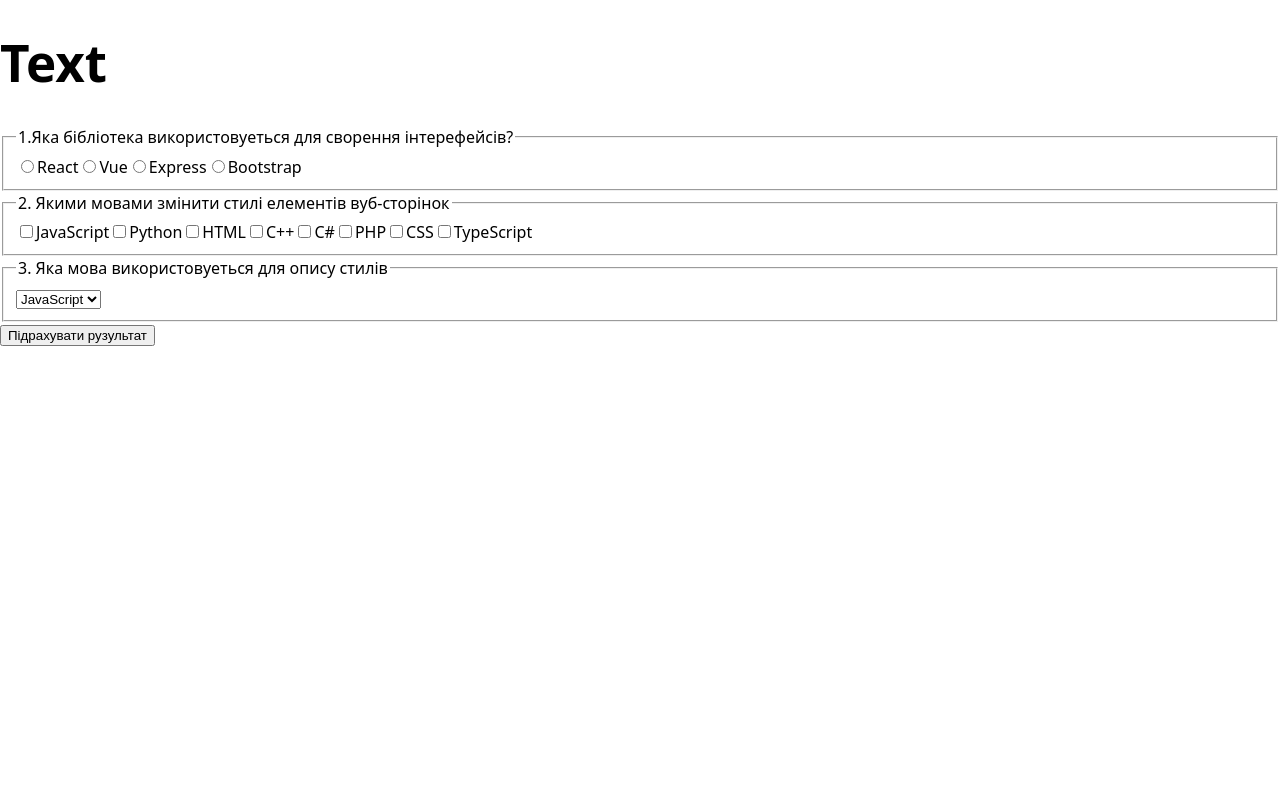
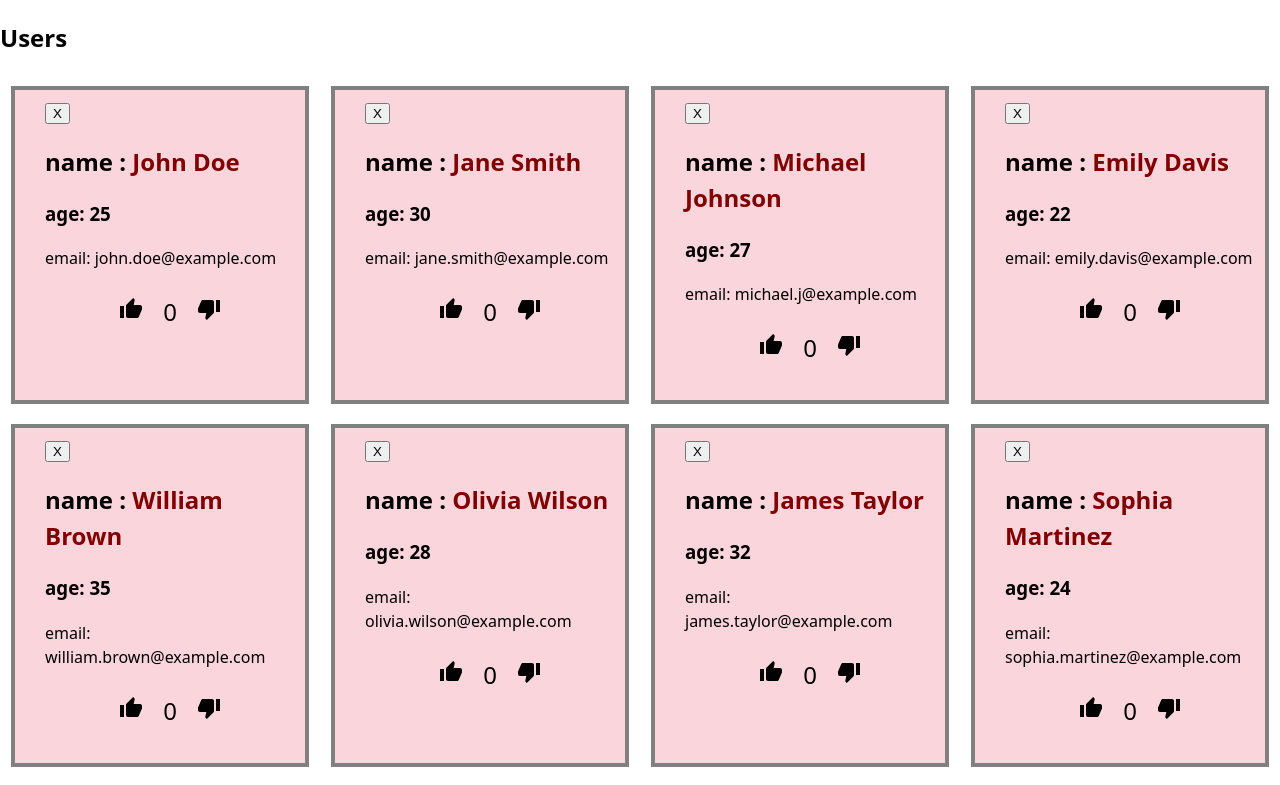
Before and after one commit to shapel3/react-practice-09-12-2025, a React (Vite) app: page / in a window 1280 px wide. Shown: the top 785 px of the page. Built offline with nearby package versions, Linux system fonts and the light colour scheme.

Commit message:
Sass Practice

```diff
--- a/package.json
+++ b/package.json
@@ -12,6 +12,7 @@
   "dependencies": {
     "@mdi/js": "^7.4.47",
     "@mdi/react": "^1.6.1",
+    "classnames": "^2.5.1",
     "react": "^19.2.0",
     "react-dom": "^19.2.0"
   },
@@ -24,6 +25,7 @@
     "eslint-plugin-react-hooks": "^7.0.1",
     "eslint-plugin-react-refresh": "^0.4.24",
     "globals": "^16.5.0",
+    "sass": "^1.97.3",
     "vite": "^7.2.4"
   }
 }
--- a/src/App.jsx
+++ b/src/App.jsx
@@ -1,10 +1,11 @@
-import QuizPage from './pages/QuizPage';
+import UsersSection from './components/UsersSection/UsersSection'
 
 function App() {
   return(
     <>
-    <QuizPage />
+    <UsersSection />
   </>
+
   )
 
 }
--- /dev/null
+++ b/src/common/styles/_colors.scss
@@ -0,0 +1,10 @@
+$mainTextColor: black;
+$secondaryTextColor: gray;
+
+$mainBgColor: white;
+$secondaryBgColor:  rgb(251, 213, 220);
+
+$borderColor: gray;
+
+$accentColor: maroon;
+$infoColor: green;
--- /dev/null
+++ b/src/common/styles/_mixins.scss
@@ -0,0 +1,7 @@
+@mixin flex($fd, $fw, $jc, $ai) {
+  display: flex;
+  flex-direction:$fd ;
+  flex-wrap: $fw;
+  justify-content: $jc;
+  align-items: $ai;
+}
--- a/src/components/Shop/ProductsTable/ProductsTable.jsx
+++ b/src/components/Shop/ProductsTable/ProductsTable.jsx
@@ -1,6 +1,6 @@
 import PropTypes from 'prop-types'
 import Product from "../Product/Product";
-import styles from "./ProductsTable.module.css";
+import styles from "./ProductsTable.module.scss";
 
 const ProductsTable = (props) => {
     const {products, addNewProduct} = props;
--- a/src/components/UserProfile/UserProfile.jsx
+++ b/src/components/UserProfile/UserProfile.jsx
@@ -1,9 +1,10 @@
-import PropTypes from 'prop-types';
+import PropTypes from "prop-types";
 
 import { useState } from "react";
-import Icon from '@mdi/react';
-import { mdiThumbUp ,  mdiThumbDown } from '@mdi/js';
-import styles from "./UserProfile.module.css";
+import Icon from "@mdi/react";
+import { mdiThumbUp, mdiThumbDown } from "@mdi/js";
+import cx from "classnames";
+import styles from "./UserProfile.module.scss";
 
 const UserProfile = (props) => {
   const {
@@ -18,45 +19,57 @@
   };
   const addLike = (event) => {
     event.stopPropagation();
-    setAmount(amount+1)};
+    setAmount(amount + 1);
+  };
   const subLike = (event) => {
     event.stopPropagation();
     if (amount > 0) {
-      setAmount(amount -1 )
+      setAmount(amount - 1);
     } else {
       setAmount(0);
     }
   };
- const changeIsDelete = ()=>{
-  setIsDelete(true);
- }
- if(isDelete) return null;
+  const changeIsDelete = () => {
+    setIsDelete(true);
+  };
+  const articleClasses = cx(styles["user-profile"], {
+    [styles["select"]]: isSelect,
+    [styles["noselect"]]: !isSelect,
+  });
+
+  if (isDelete) return null;
   return (
     <article
       onClick={changeIsSelect}
-      className={styles["user-profile"]}
+      className={articleClasses}
       style={{ border: borderSelect }}
     >
-       <button onClick={changeIsDelete}>X</button>
+      <button onClick={changeIsDelete}>X</button>
 
-      <h2>name : {name}</h2>
+      <h2>
+        name : <span>{name}</span>
+      </h2>
       <h3>age: {age}</h3>
       <p>email: {email}</p>
       <p className={styles.flex}>
-        <span onClick={addLike}><Icon path={mdiThumbUp} size ={1}/></span>
+        <span onClick={addLike}>
+          <Icon path={mdiThumbUp} size={1} />
+        </span>
         <span className={styles.amount}>{amount}</span>
-        <span onClick={subLike}><Icon path={mdiThumbDown}  size ={1} /></span>
+        <span onClick={subLike}>
+          <Icon path={mdiThumbDown} size={1} />
+        </span>
       </p>
     </article>
   );
 };
 
 UserProfile.propTypes = {
-    user: PropTypes.shape({
-        name:PropTypes.string.isRequired,
-        age: PropTypes.number.isRequired,
-        email: PropTypes.string.isRequired,
-    })
-}
+  user: PropTypes.shape({
+    name: PropTypes.string.isRequired,
+    age: PropTypes.number.isRequired,
+    email: PropTypes.string.isRequired,
+  }),
+};
 
 export default UserProfile;
--- /dev/null
+++ b/src/components/UserProfile/UserProfile.module.scss
@@ -0,0 +1,35 @@
+@use "/src/common/styles/colors" as *;
+@use '/src/common/styles/mixins' as*;
+$indent: 10px;
+.user-profile {
+  padding: $indent;
+  padding-left: $indent * 3;
+  margin: $indent;
+  background-color: $secondaryBgColor;
+  width: 250px;
+  h2 > span {
+    color: $accentColor;
+  }
+}
+.flex {
+//   display: flex;
+//   flex-wrap: wrap;
+//   justify-content: center;
+//   align-items: flex-start;
+@include flex(row,nowrap,center,center);
+  font-size: 1.5em;
+  spam {
+    color: $infoColor;
+  }
+}
+.amount {
+  padding: 0 $indent * 2;
+}
+
+
+.select{
+    border: 4px solid $accentColor;
+}
+.noselect{
+    border: 4px solid $infoColor;
+}
--- a/src/components/UsersSection/UserSection.module.css
+++ /dev/null
@@ -1,4 +0,0 @@
-.container{
-    display: flex;
-    flex-wrap: wrap;
-}
--- /dev/null
+++ b/src/components/UsersSection/UserSection.module.scss
@@ -0,0 +1,6 @@
+@use '/src/common/styles/mixins' as*;
+
+.container{
+    @include flex(row,wrap,space-around,stretch)
+
+}
--- a/src/components/UsersSection/UsersSection.jsx
+++ b/src/components/UsersSection/UsersSection.jsx
@@ -1,6 +1,6 @@
 import UserProfile from "../UserProfile/UserProfile";
 import users from "./data";
-import styles from "./UserSection.module.css";
+import styles from "./UserSection.module.scss";
 
 const UsersSection = () => {
   const showUser = (user) => <UserProfile key={user.id} user={user} />;
```
Also changed, not shown: src/components/UserProfile/UserProfile.module.css (deleted, +0 -16 lines), src/components/Shop/ProductsTable/ProductsTable.module.scss (renamed from src/components/Shop/ProductsTable/ProductsTable.module.css), 1 other file (tests, documents, lock files or other folders).
